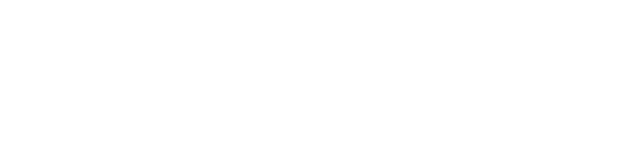
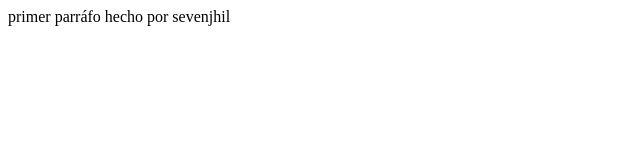
Before and after one commit to sevenjhil/prueba_pull, a plain HTML site: page index.html in a window 1280 px wide. Shown: the whole page, without its empty margins (0-640 px from the left). Drawn offline with Linux system fonts and the light colour scheme.

Commit message:
se agregó un parrafo

```diff
--- a/index.html
+++ b/index.html
@@ -1,4 +1,7 @@
 <html>
 <head>
 </head>
+ <body>
+   <p> primer parráfo hecho por sevenjhil </p>
+ </body>
 </html>
```
